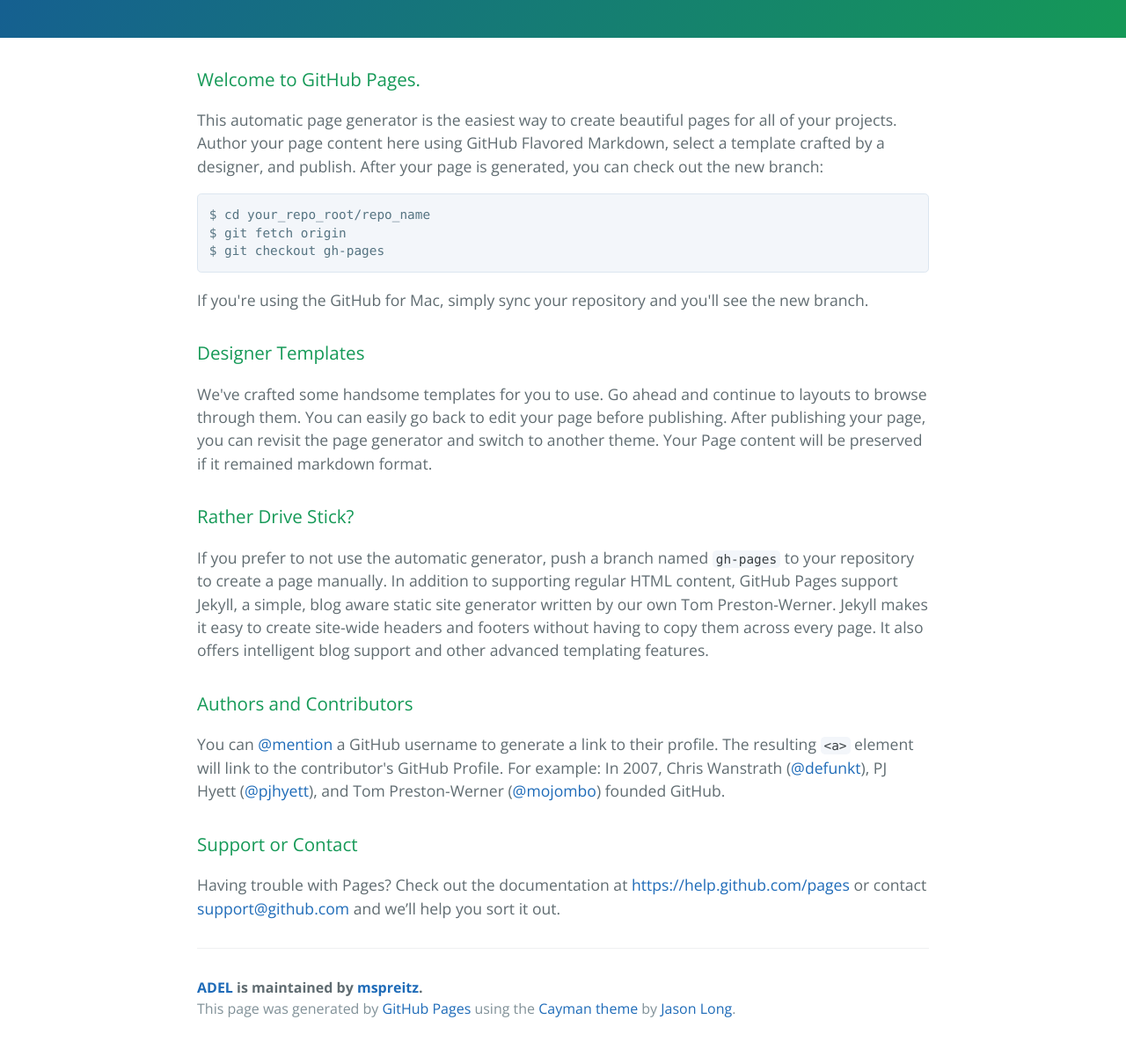
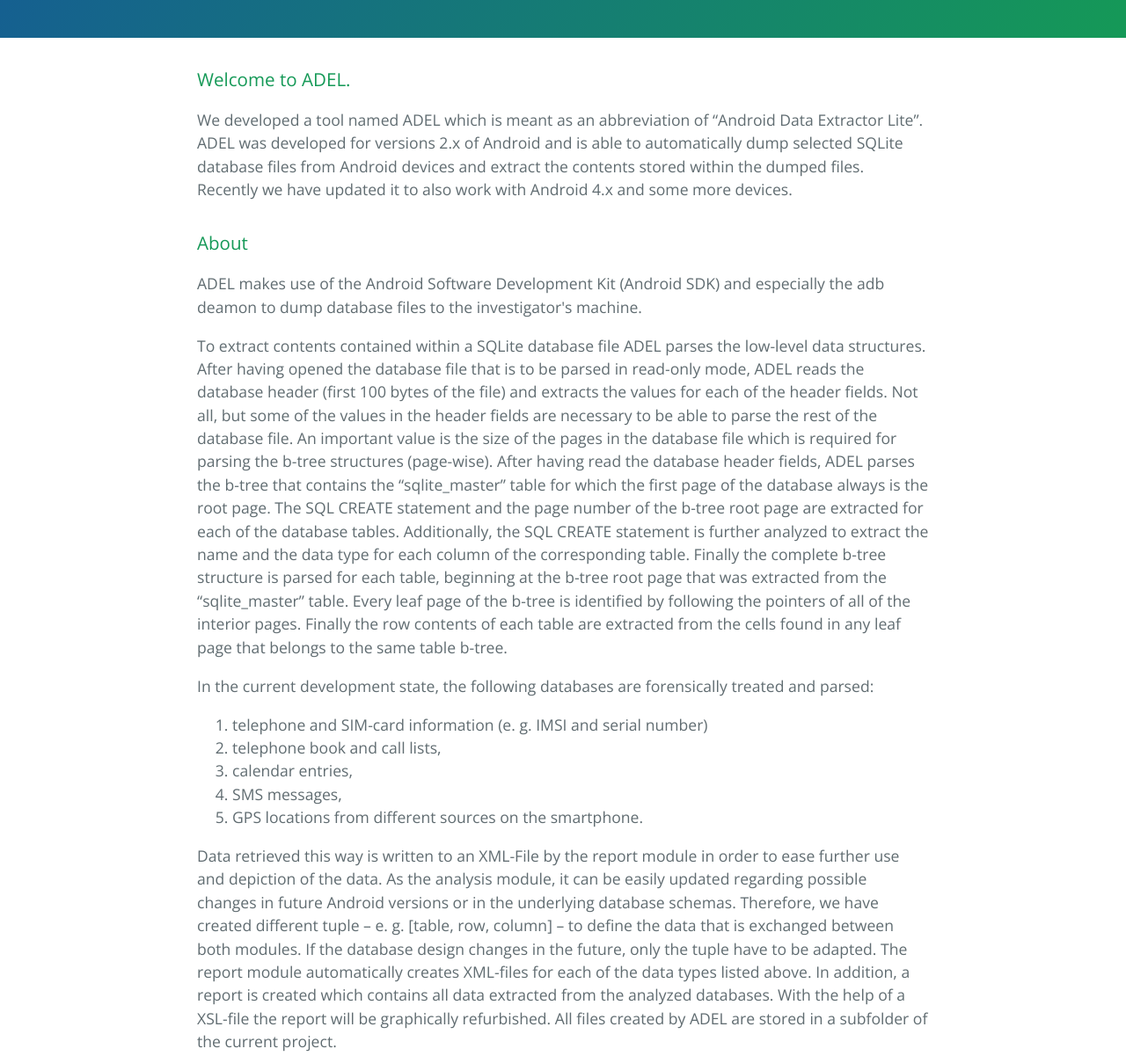
Before and after one commit to mspreitz/ADEL, a plain HTML site: page index.html in a window 1280 px wide. Shown: the part 340-1541 px from the top of the page at 88% size. Drawn offline with nearby package versions, Linux system fonts and the light colour scheme.

Commit message:
pages updated

```diff
--- a/index.html
+++ b/index.html
@@ -20,26 +20,27 @@
 
     <section class="main-content">
       <h3>
-<a id="welcome-to-github-pages" class="anchor" href="#welcome-to-github-pages" aria-hidden="true"><span class="octicon octicon-link"></span></a>Welcome to GitHub Pages.</h3>
+<a id="welcome" class="anchor" href="#welcome" aria-hidden="true"><span class="octicon octicon-link"></span></a>Welcome to ADEL.</h3>
 
-<p>This automatic page generator is the easiest way to create beautiful pages for all of your projects. Author your page content here using GitHub Flavored Markdown, select a template crafted by a designer, and publish. After your page is generated, you can check out the new branch:</p>
-
-<pre><code>$ cd your_repo_root/repo_name
-$ git fetch origin
-$ git checkout gh-pages
-</code></pre>
-
-<p>If you're using the GitHub for Mac, simply sync your repository and you'll see the new branch.</p>
+<p>We developed a tool named ADEL which is meant as an abbreviation of “Android Data Extractor Lite”. ADEL was developed for versions 2.x of Android and is able to automatically dump selected SQLite database files from Android devices and extract the contents stored within the dumped files. Recently we have updated it to also work with Android 4.x and some more devices.</p>
 
 <h3>
-<a id="designer-templates" class="anchor" href="#designer-templates" aria-hidden="true"><span class="octicon octicon-link"></span></a>Designer Templates</h3>
+<a id="about" class="anchor" href="#about" aria-hidden="true"><span class="octicon octicon-link"></span></a>About</h3>
 
-<p>We've crafted some handsome templates for you to use. Go ahead and continue to layouts to browse through them. You can easily go back to edit your page before publishing. After publishing your page, you can revisit the page generator and switch to another theme. Your Page content will be preserved if it remained markdown format.</p>
+<p>ADEL makes use of the Android Software Development Kit (Android SDK) and especially the adb deamon to dump database files to the investigator's machine.</p>
 
-<h3>
-<a id="rather-drive-stick" class="anchor" href="#rather-drive-stick" aria-hidden="true"><span class="octicon octicon-link"></span></a>Rather Drive Stick?</h3>
+<p>To extract contents contained within a SQLite database file ADEL parses the low-level data structures. After having opened the database file that is to be parsed in read-only mode, ADEL reads the database header (first 100 bytes of the file) and extracts the values for each of the header fields. Not all, but some of the values in the header fields are necessary to be able to parse the rest of the database file. An important value is the size of the pages in the database file which is required for parsing the b-tree structures (page-wise). After having read the database header fields, ADEL parses the b-tree that contains the “sqlite_master” table for which the first page of the database always is the root page. The SQL CREATE statement and the page number of the b-tree root page are extracted for each of the database tables. Additionally, the SQL CREATE statement is further analyzed to extract the name and the data type for each column of the corresponding table. Finally the complete b-tree structure is parsed for each table, beginning at the b-tree root page that was extracted from the “sqlite_master” table. Every leaf page of the b-tree is identified by following the pointers of all of the interior pages. Finally the row contents of each table are extracted from the cells found in any leaf page that belongs to the same table b-tree.</p>
 
-<p>If you prefer to not use the automatic generator, push a branch named <code>gh-pages</code> to your repository to create a page manually. In addition to supporting regular HTML content, GitHub Pages support Jekyll, a simple, blog aware static site generator written by our own Tom Preston-Werner. Jekyll makes it easy to create site-wide headers and footers without having to copy them across every page. It also offers intelligent blog support and other advanced templating features.</p>
+<p>In the current development state, the following databases are forensically treated and parsed:</p>
+<ol>
+	<li>telephone and SIM-card information (e. g. IMSI and serial number)</li>
+	<li>telephone book and call lists,</li>
+	<li>calendar entries,</li>
+	<li>SMS messages,</li>
+	<li>GPS locations from different sources on the smartphone.</li>
+</ol>
+
+<p>Data retrieved this way is written to an XML-File by the report module in order to ease further use and depiction of the data. As the analysis module, it can be easily updated regarding possible changes in future Android versions or in the underlying database schemas. Therefore, we have created different tuple – e. g. [table, row, column] – to define the data that is exchanged between both modules. If the database design changes in the future, only the tuple have to be adapted. The report module automatically creates XML-files for each of the data types listed above. In addition, a report is created which contains all data extracted from the analyzed databases. With the help of a XSL-file the report will be graphically refurbished. All files created by ADEL are stored in a subfolder of the current project.</p>
 
 <h3>
 <a id="authors-and-contributors" class="anchor" href="#authors-and-contributors" aria-hidden="true"><span class="octicon octicon-link"></span></a>Authors and Contributors</h3>
```
